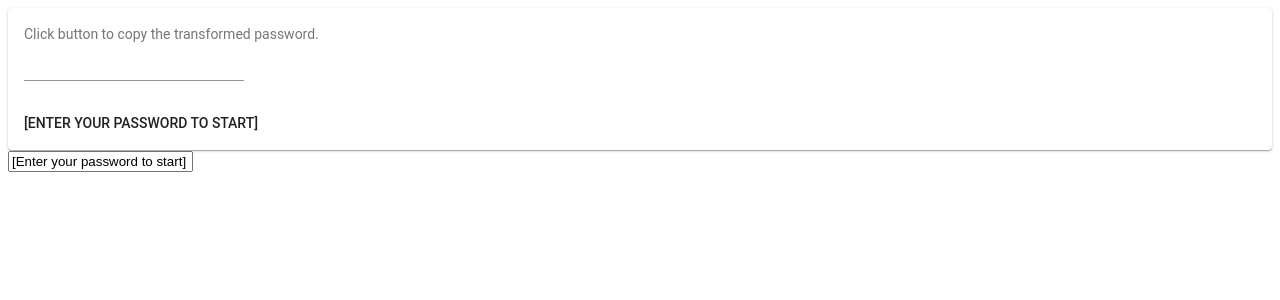
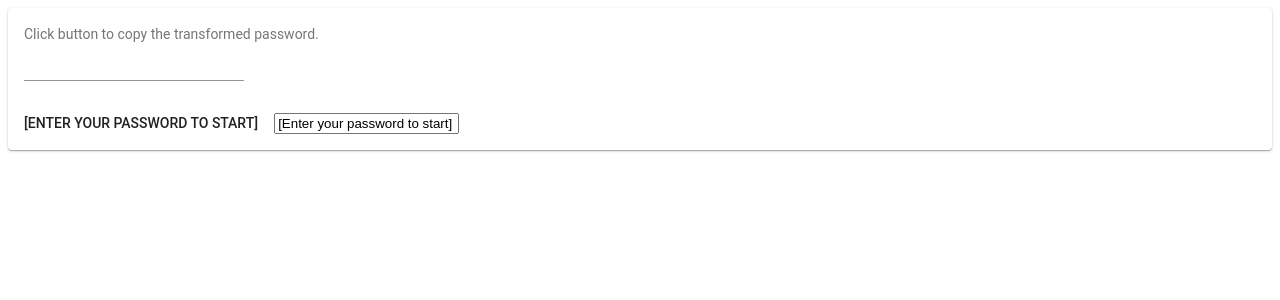
Before and after one commit to Chopinsky/Password-Transmogrifier, a React (Create React App) app: page / in a window 1280 px wide. Shown: the top 300 px of the page. Built offline with nearby package versions, Linux system fonts and the light colour scheme.

Commit message:
adding more fn

```diff
--- a/src/App.js
+++ b/src/App.js
@@ -30,6 +30,12 @@ class App extends Component {
     entered: false
   };
 
+  textInput = null;
+
+  setTextInputRef = element => {
+    this.textInput = element;
+  };
+
   handleChange = event => {
     if (!event || !event.target) {
       return;
@@ -41,6 +47,14 @@ class App extends Component {
       transmog: btoa(password),
       entered: true
     });
+  };
+
+  handleButtonClick = event => {
+    if (this.state.entered && this.textInput) {
+      this.textInput.select();
+      document.execCommand("copy");
+      alert(`Text copied: ${this.state.transmog}`);
+    }
   };
 
   render() {
@@ -63,10 +77,18 @@ class App extends Component {
             />
           </CardContent>
           <CardActions>
-            <Button size="medium">{this.state.transmog}</Button>
+            <Button size="medium" onClick={this.handleButtonClick}>
+              {this.state.transmog}
+            </Button>
+            <input
+              type="text"
+              ref={this.setTextInputRef}
+              value={this.state.transmog}
+              readOnly={true}
+              onClick={this.handleButtonClick}
+            />
           </CardActions>
         </Card>
-        <input type="text" value={this.state.transmog} readOnly={true} />
       </div>
     );
   }
```
